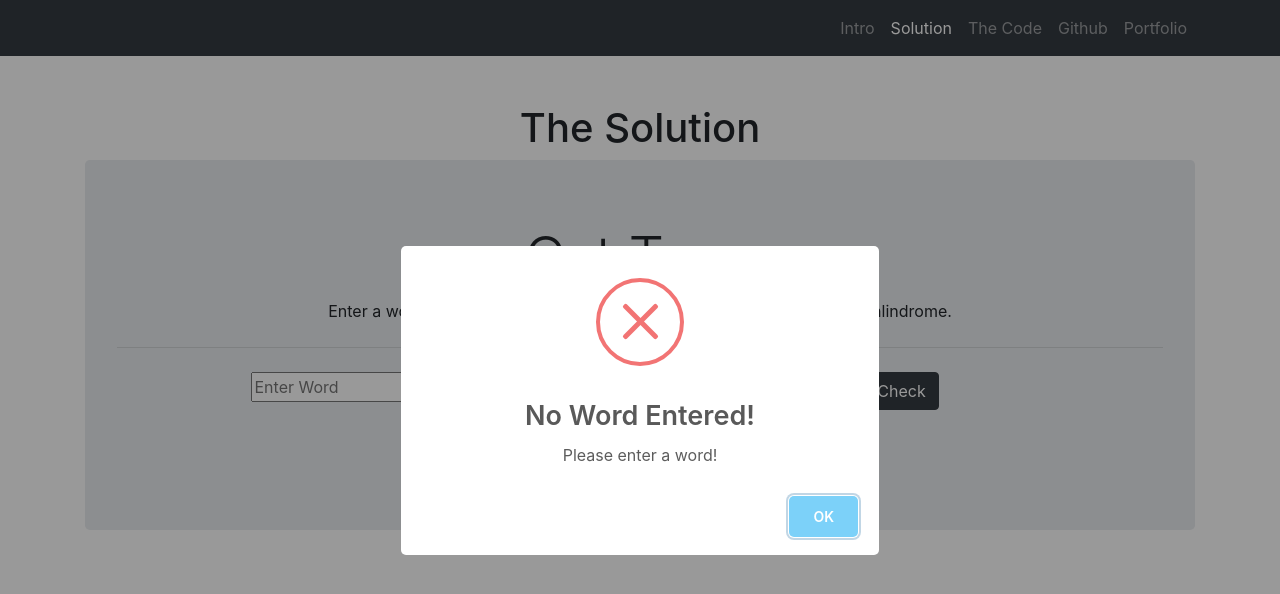
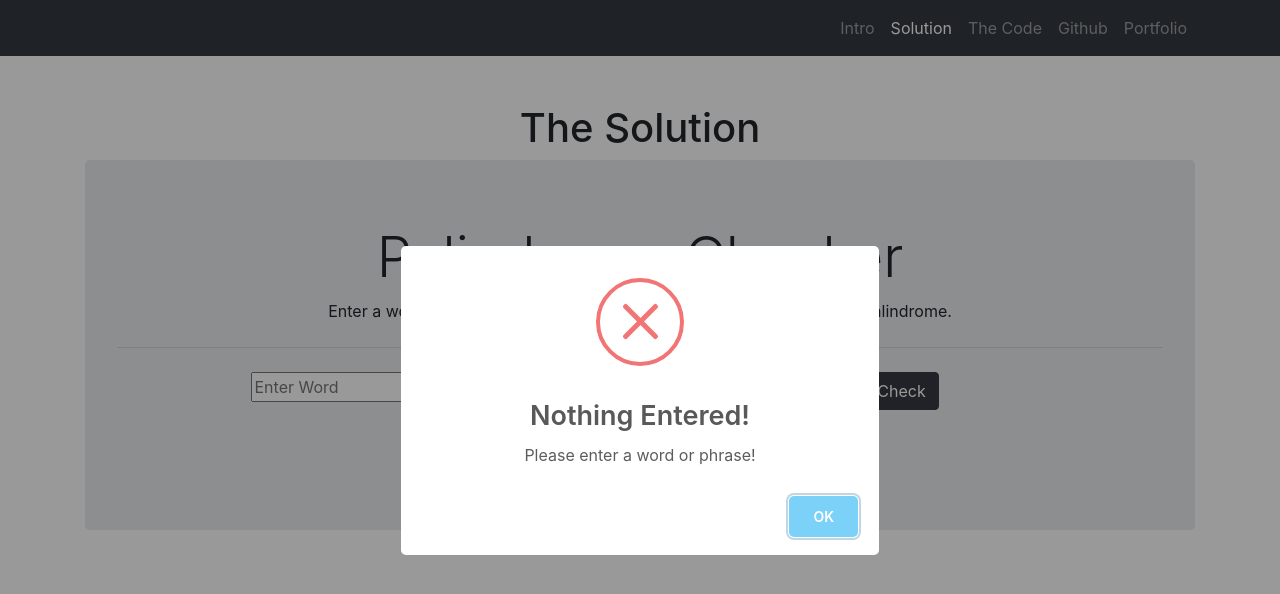
Before and after one commit to clnyce/Tacocat, a plain HTML site: page solve.html in a window 1280 px wide. Both pictures are taken after a click on the button "Check". Drawn offline with nearby package versions, Linux system fonts and the light colour scheme.

Commit message:
Clear Input Box Added

```diff
--- a/js/custom.js
+++ b/js/custom.js
@@ -4,7 +4,7 @@ document.getElementById("btnWord").addEventListener("click", function(){
     let str = document.getElementById("inputx").value;
     //Check to ensure the user made a valid entry
     if (str == "") {
-        swal("No Word Entered!", "Please enter a word!", "error");
+        swal("Nothing Entered!", "Please enter a word or phrase!", "error");
         document.getElementById("inputx").value = "";
     }
 
@@ -18,7 +18,7 @@ document.getElementById("btnWord").addEventListener("click", function(){
     //Get the string length to use in loop
     let len = length - 1;
 
-    //Create a string to compare str1 too
+    //Create a string to compare str1 to
     let str2 = "";
 
     //Use a loop to loop str1 into str2 in reverse order
@@ -26,7 +26,7 @@ document.getElementById("btnWord").addEventListener("click", function(){
         str2 += str1[j];
     }
 
-    //Create a var to store the message to present to user.
+    //Create a variable to store the message to present to user.
     let message;
 
     //Compare the two strings to each other
@@ -37,4 +37,7 @@ document.getElementById("btnWord").addEventListener("click", function(){
         message = str + " is NOT a palindrome!"
     }
     document.getElementById("outputx").innerHTML = message;
+
+    //Clear input box
+    document.getElementById("inputx").value = "";
 });
--- a/solve.html
+++ b/solve.html
@@ -60,7 +60,7 @@
         </div>
         <!-- ================== Palindrome ================== -->
         <div class="jumbotron text-center">
-            <h3 class="display-4">Cat Taco</h3>
+            <h3 class="display-4">Palindrome Checker</h3>
             <p>
                 Enter a word or phrase in the box and click <b>'Check'</b> to determine if it a Palindrome.
             </p>
```
Also changed, not shown: code.html (+6 -3 lines).
